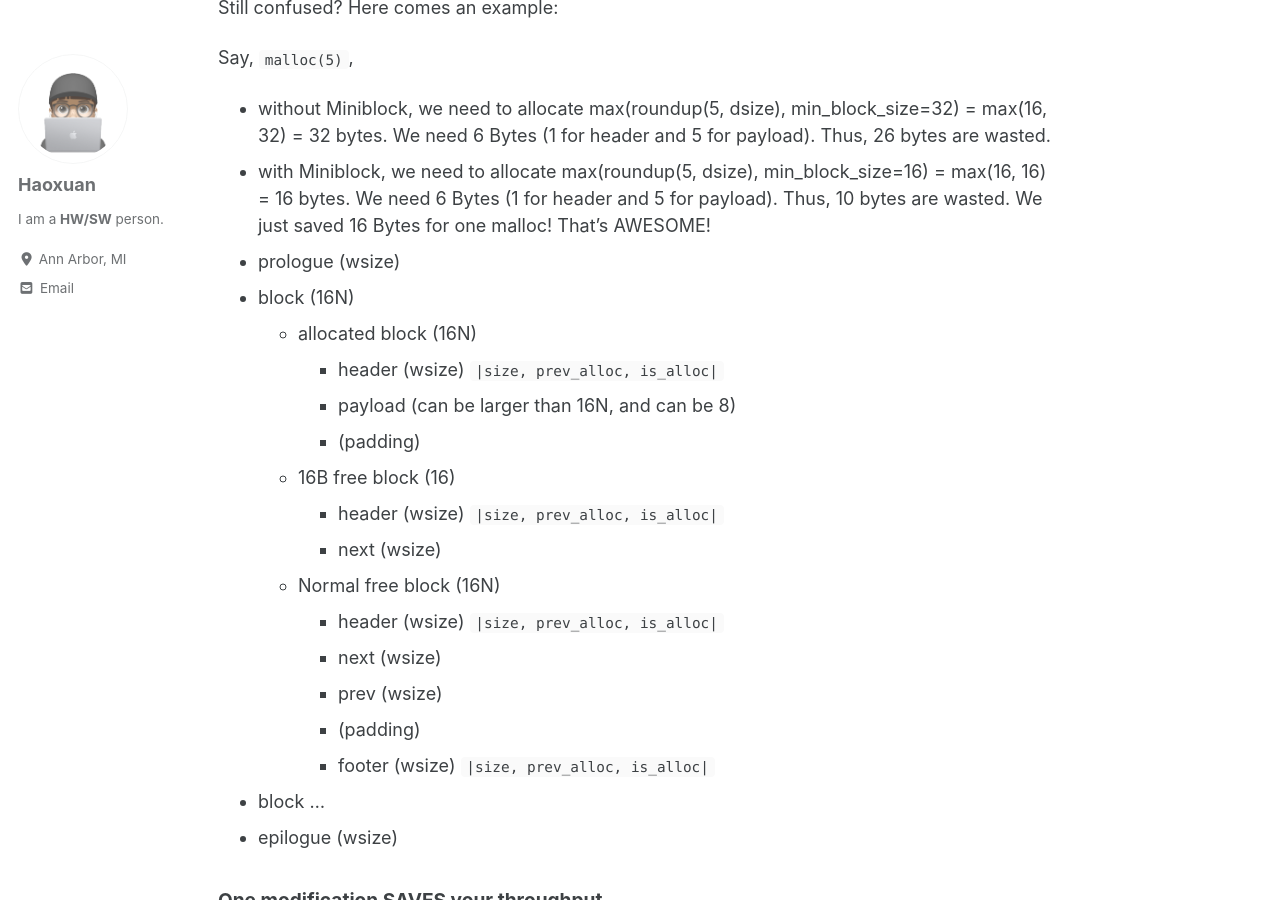
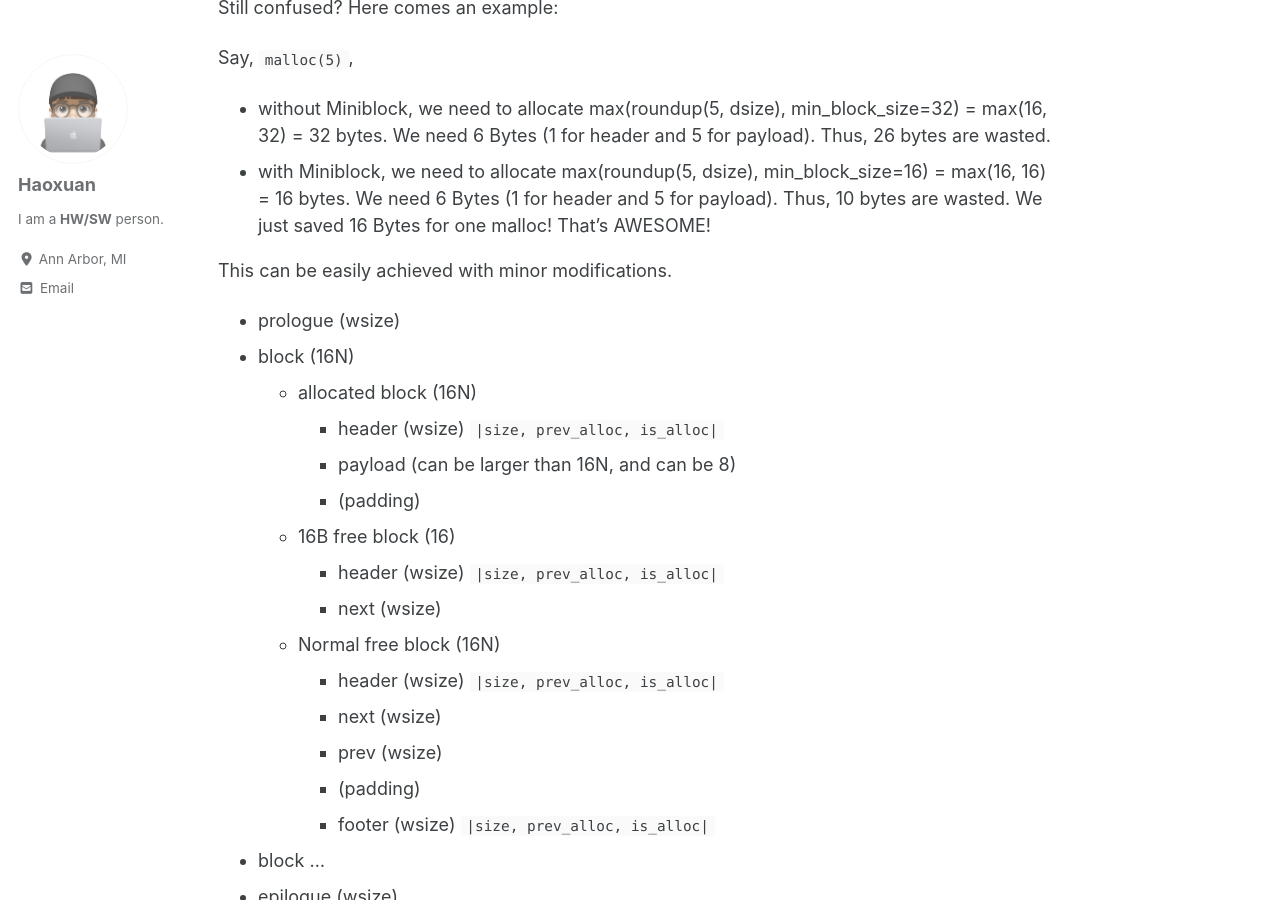
Before and after one commit to hxzhu9819/homepage, a Jekyll site: the page built from _posts/2020-10-30-Malloclab-Reflections.md, in a window 1280 px wide and 900 px high, scrolled down 6899 px. Built offline with Jekyll 4.4.1, drawn with Linux system fonts in a browser that asks for light colours; cached includes are drawn as plain includes; nearby versions of some CDN libraries.

Commit message:
malloclab init commit

```diff
--- a/_posts/2020-10-30-Malloclab-Reflections.md
+++ b/_posts/2020-10-30-Malloclab-Reflections.md
@@ -216,6 +216,8 @@ Say, `malloc(5)`,
 * without Miniblock, we need to allocate max(roundup(5, dsize), min_block_size=32) = max(16, 32) = 32 bytes. We need 6 Bytes (1 for header and 5 for payload). Thus, 26 bytes are wasted.
 * with Miniblock, we need to allocate max(roundup(5, dsize), min_block_size=16) = max(16, 16) = 16 bytes. We need 6 Bytes (1 for header and 5 for payload). Thus, 10 bytes are wasted.
 We just saved 16 Bytes for one malloc! That's AWESOME!
+
+This can be easily achieved with minor modifications.
 * prologue (wsize)
 * block (16N)
   * allocated block (16N)
```
